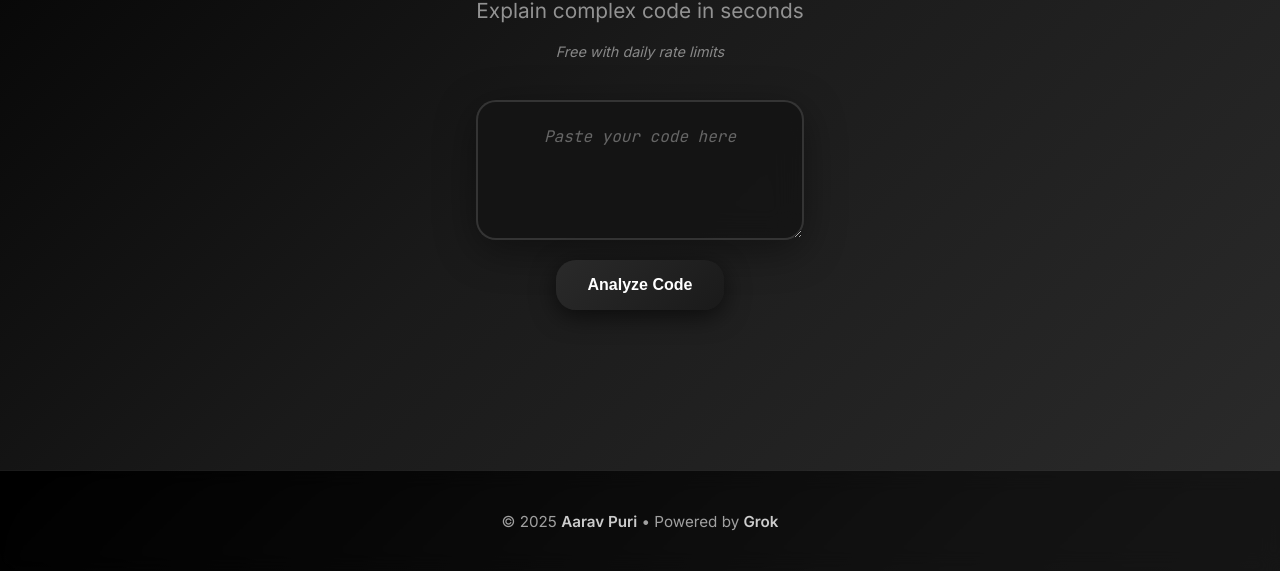
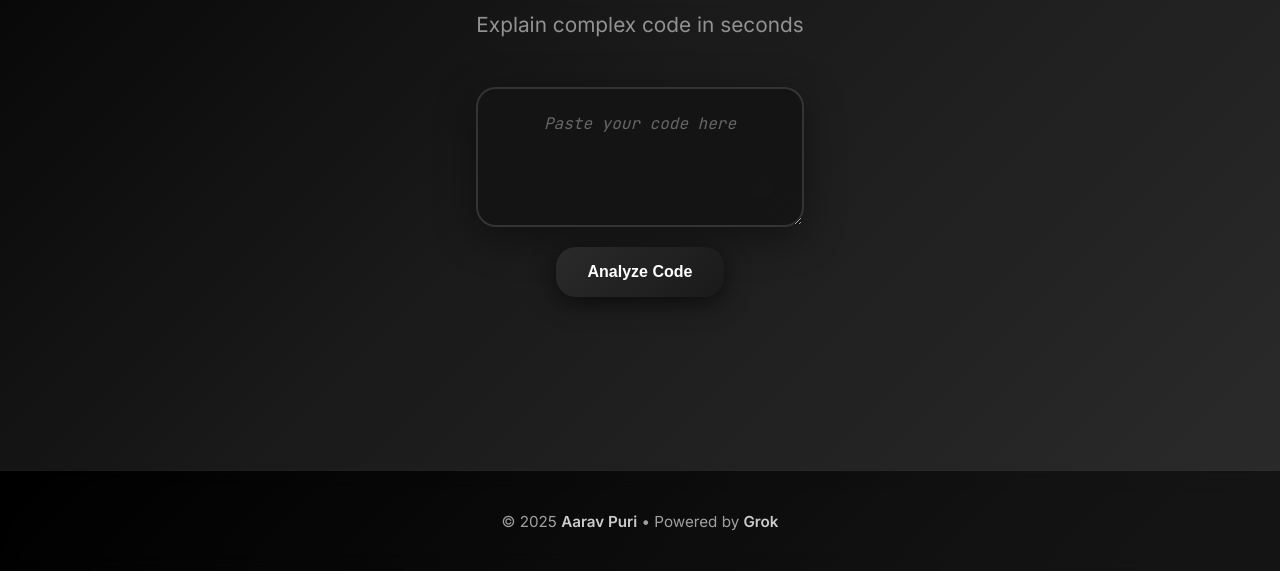
Before and after one commit to puria1234/Parsoar, a plain HTML site: page index.html in a window 1280 px wide. Shown: the part 330-901 px from the top of the page. Drawn offline with Linux system fonts and the light colour scheme.

Commit message:
Remove .DS_Store and .gitignore files; update index.html to eliminate redundant text

```diff
--- a/index.html
+++ b/index.html
@@ -384,7 +384,6 @@
     <img src="parsoar.png" alt="Parsoar Logo" class="logo">
     <h1>Parsoar</h1>
     <p class="subheader">Explain complex code in seconds</p>
-    <p style="color: #888; font-size: 0.9rem; margin: -30px 0 40px 0; font-style: italic;">Free with daily rate limits</p>
 
     <div class="input-section">
       <textarea id="codeInput" placeholder="Paste your code here"></textarea>
```
Also changed, not shown: 2 other files.
